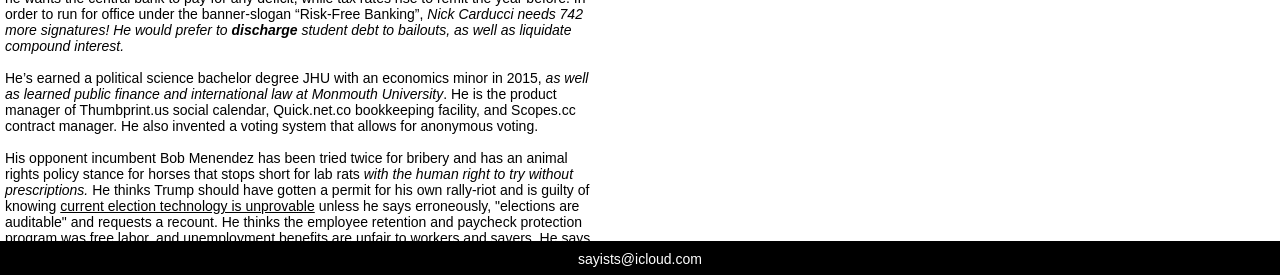
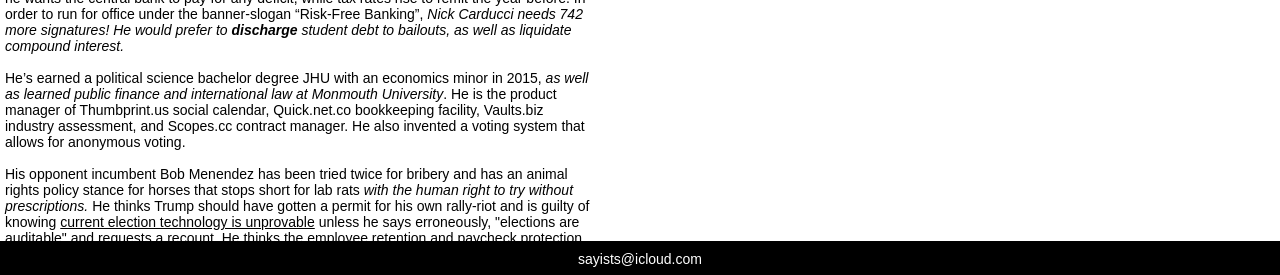
Before and after one commit to NickCarducci/TruncatedWholesaleTax, a React (Create React App) app: page / in a window 1280 px wide. Shown: the part 523-798 px from the top of the page. Built offline with nearby package versions, Linux system fonts and the light colour scheme; a web font is replaced by a local one.

Commit message:
Update App.js

```diff
--- a/src/App.js
+++ b/src/App.js
@@ -156,8 +156,9 @@ class App extends React.Component {
               Monmouth University
             </i>
             . He is the product manager of Thumbprint.us social calendar,
-            Quick.net.co bookkeeping facility, and Scopes.cc contract manager.
-            He also invented a voting system that allows for anonymous voting.
+            Quick.net.co bookkeeping facility, Vaults.biz industry assessment,
+            and Scopes.cc contract manager. He also invented a voting system
+            that allows for anonymous voting.
             <br />
             <br />
             His opponent incumbent Bob Menendez has been tried twice for bribery
```
